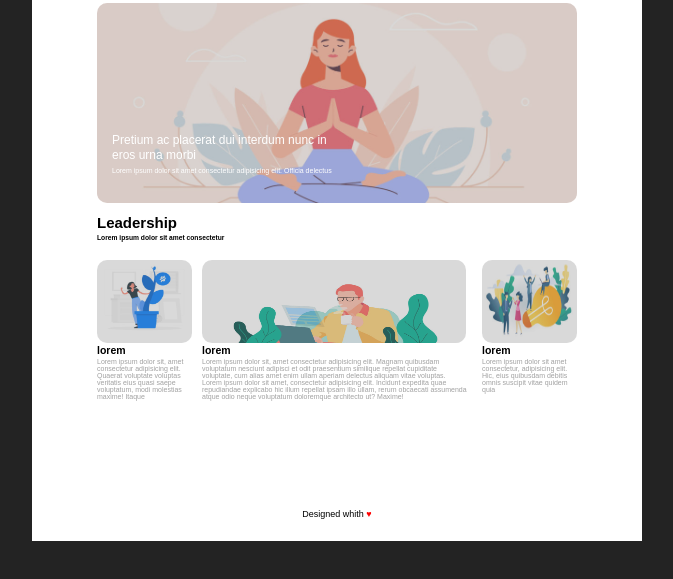
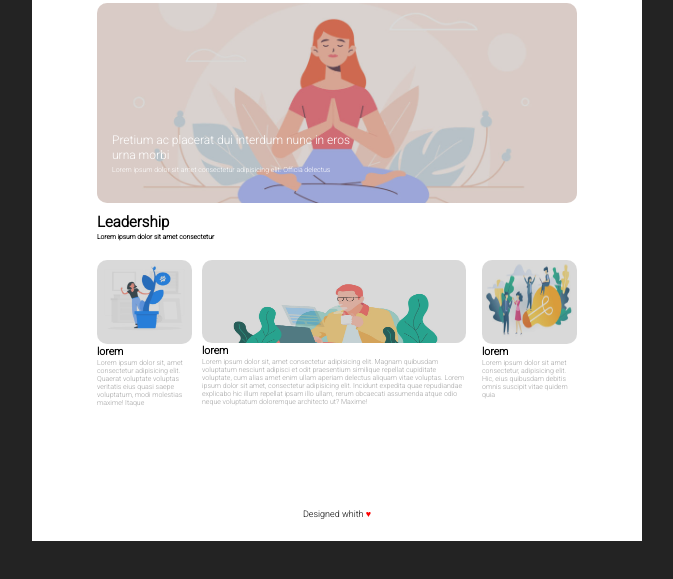
Before and after one commit to ManueldG/htmlcss-wp, a plain HTML site: page index.html in a window 1280 px wide. Shown: the part 59-638 px from the top of the page, without its empty margins (303-976 px from the left). Drawn offline with Linux system fonts and the light colour scheme.

Commit message:
Font Roboto

```diff
--- a/css/style.css
+++ b/css/style.css
@@ -13,7 +13,7 @@ html {
 
 body {
     margin: auto;
-    font-family: sans-serif;
+    font-family: 'Roboto', sans-serif;
 }
 .image{
     border-radius: 10px;
--- a/index.html
+++ b/index.html
@@ -1,6 +1,8 @@
 <!DOCTYPE html>
 <html lang="en">
 <head>
+    <link rel="preconnect" href="https://fonts.gstatic.com">
+    <link href="https://fonts.googleapis.com/css2?family=Roboto:wght@300&display=swap" rel="stylesheet">
     <link rel="shortcut icon" href="img/favicon.ico" type="image/x-icon">
     <link rel="stylesheet" href="css/style.css">
     <meta charset="UTF-8">
```
